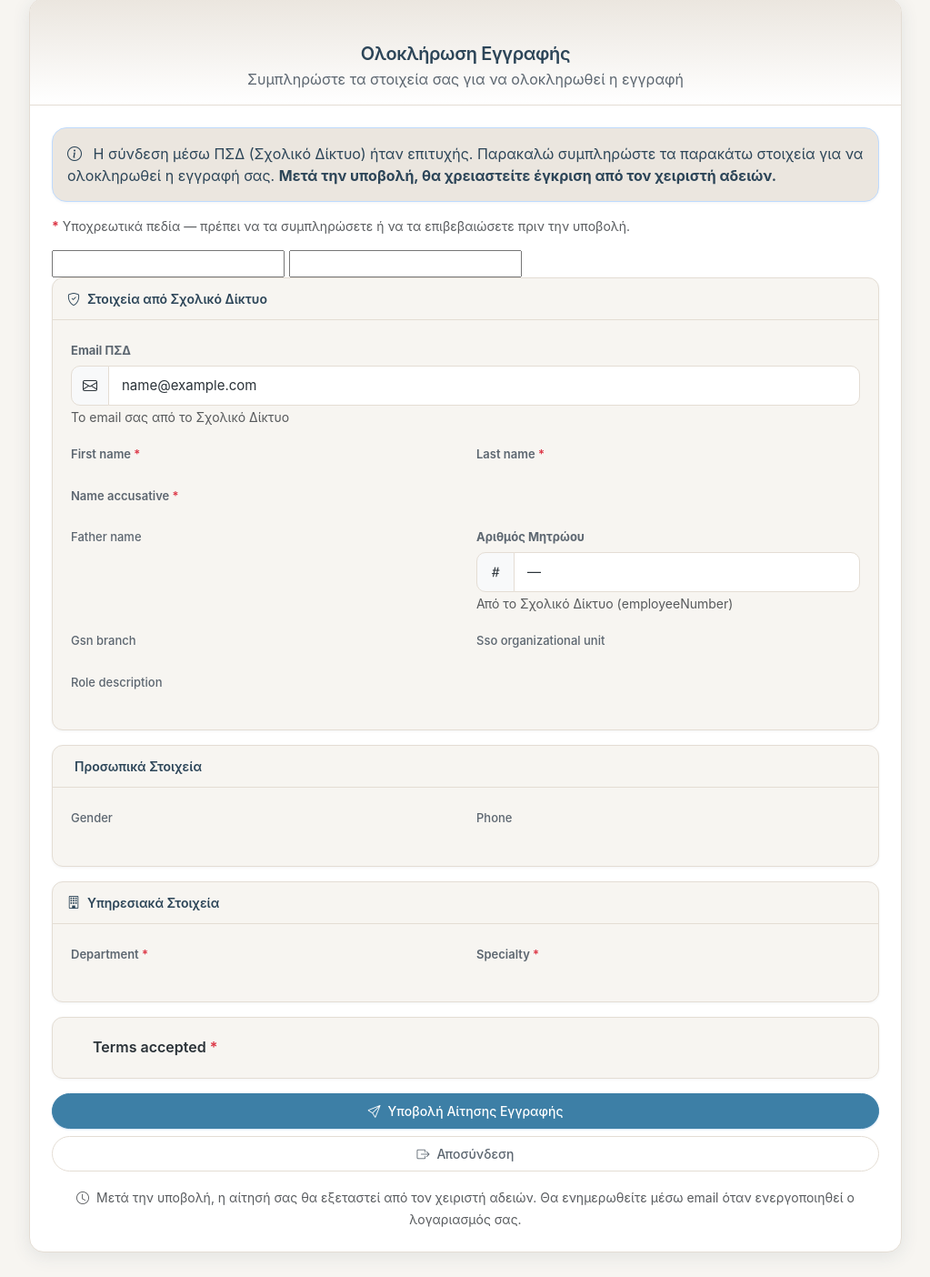
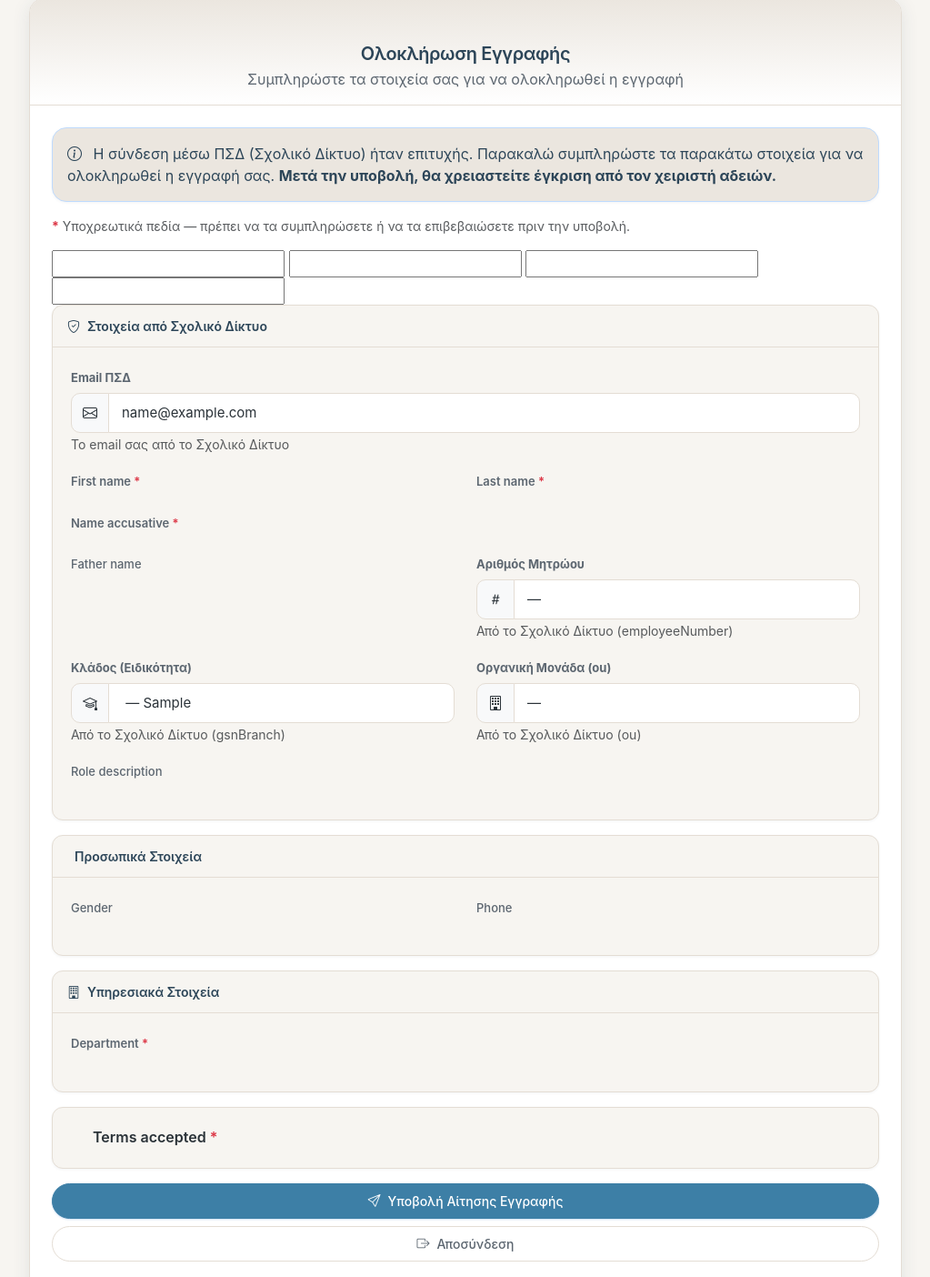
Before and after one commit to apettas/adeies5, a Django app: template templates/accounts/complete_sso_registration.html in a window 1280 px wide. Shown: the part 105-1509 px from the top of the page at 91% size, without its empty margins (128-1151 px from the left). Run offline with Django 5.2, Linux system fonts and the light colour scheme; the template is opened without the code that fills it: most values are stand-ins (such as "Sample title", 1, 10 or a date in 2020); form fields are guessed from the names that the template uses; some libraries are stand-ins or nearby versions.

Commit message:
feat: map SSO branch to specialty and lock PSD fields
Remove specialty dropdown from SSO registration, auto-resolve specialty
from gsnBranch, and make branch and organizational unit read-only.

Co-authored-by: Cursor <cursoragent@cursor.com>

```diff
--- a/templates/accounts/complete_sso_registration.html
+++ b/templates/accounts/complete_sso_registration.html
@@ -51,6 +51,8 @@
                         {% csrf_token %}
                         {{ form.email }}
                         {{ form.employee_number }}
+                        {{ form.gsn_branch }}
+                        {{ form.sso_organizational_unit }}
 
                         <!-- Στοιχεία από ΠΣΔ (read-only email) -->
                         <div class="card bg-light mb-3">
@@ -95,8 +97,30 @@
                                     </div>
                                 </div>
                                 <div class="row">
-                                    {% include 'accounts/includes/sso_form_field.html' with field=form.gsn_branch required=False %}
-                                    {% include 'accounts/includes/sso_form_field.html' with field=form.sso_organizational_unit required=False %}
+                                    <div class="col-md-6 mb-3">
+                                        <label class="form-label fw-bold">Κλάδος (Ειδικότητα)</label>
+                                        <div class="input-group">
+                                            <span class="input-group-text"><i class="bi bi-mortarboard"></i></span>
+                                            <input type="text"
+                                                   class="form-control bg-white"
+                                                   value="{% if sso_specialty %}{{ form.gsn_branch.value }} — {{ sso_specialty.specialties_full }}{% else %}{{ form.gsn_branch.value|default:'—' }}{% endif %}"
+                                                   disabled
+                                                   readonly>
+                                        </div>
+                                        <small class="text-muted">Από το Σχολικό Δίκτυο (gsnBranch)</small>
+                                    </div>
+                                    <div class="col-md-6 mb-3">
+                                        <label class="form-label fw-bold">Οργανική Μονάδα (ou)</label>
+                                        <div class="input-group">
+                                            <span class="input-group-text"><i class="bi bi-building"></i></span>
+                                            <input type="text"
+                                                   class="form-control bg-white"
+                                                   value="{{ form.sso_organizational_unit.value|default:'—' }}"
+                                                   disabled
+                                                   readonly>
+                                        </div>
+                                        <small class="text-muted">Από το Σχολικό Δίκτυο (ou)</small>
+                                    </div>
                                 </div>
                                 <div class="row">
                                     {% include 'accounts/includes/sso_form_field.html' with field=form.role_description required=False col_class='col-md-12' %}
@@ -124,8 +148,7 @@
                             </div>
                             <div class="card-body">
                                 <div class="row">
-                                    {% include 'accounts/includes/sso_form_field.html' with field=form.department required=True %}
-                                    {% include 'accounts/includes/sso_form_field.html' with field=form.specialty required=True %}
+                                    {% include 'accounts/includes/sso_form_field.html' with field=form.department required=True col_class='col-md-12' %}
                                 </div>
                             </div>
                         </div>
```
Also changed, not shown: accounts/forms.py (+18 -22 lines), accounts/tests/test_sso_registration_form.py (+17 -0 lines), accounts/views.py (+9 -8 lines).
